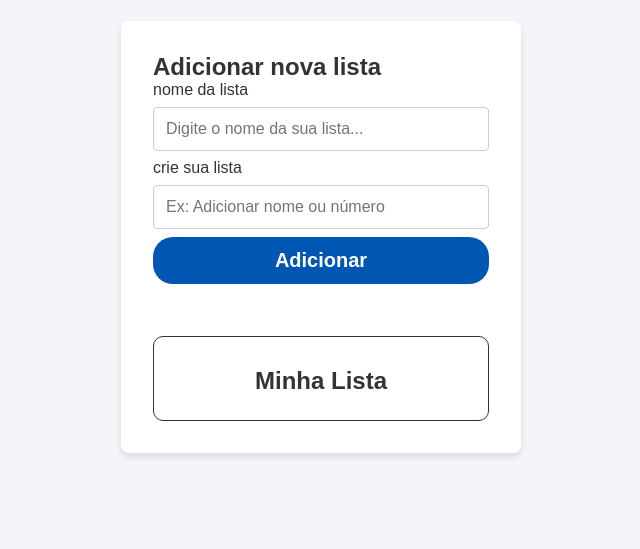
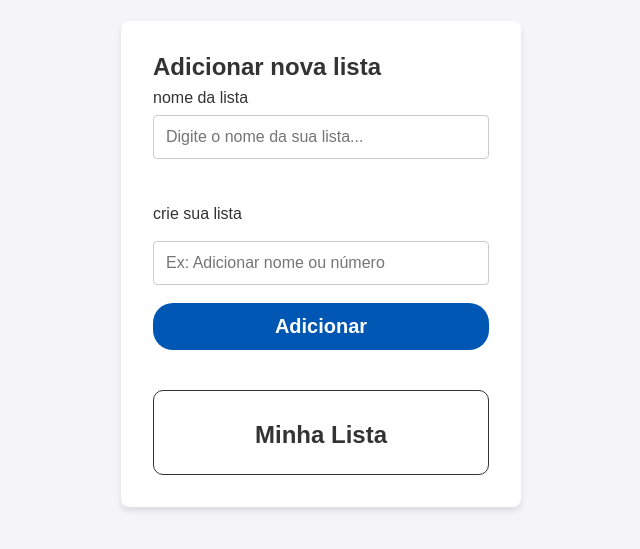
Before and after one commit to ronaldomelo116/mylist, a plain HTML site: page index.html in a window 1280 px wide. Shown: the part 63-612 px from the top of the page, without its empty margins (319-959 px from the left). Drawn offline with Linux system fonts and the light colour scheme.

Commit message:
fixando as section input-group no top da pagina

```diff
--- a/index.html
+++ b/index.html
@@ -1,56 +1,45 @@
 <!doctype html>
 <html lang="pt-br">
+
 <head>
   <meta charset="UTF-8" />
   <meta name="viewport" content="width=device-width, initial-scale=1.0" />
   <meta http-equiv="X-UA-Compatible" content="IE=edge" />
   <!-- SEO Básico (Para buscadores como o Google) -->
   <title>Minha Lista de Tarefas</title>
-    <meta
-      name="description"
-      content="Um lista virtual para você organizar suas tarefas diárias de forma simples e rápida."
-    />
+  <meta name="description"
+    content="Um lista virtual para você organizar suas tarefas diárias de forma simples e rápida." />
   <meta name="author" content="Seu Nome" />
   <meta name="robots" content="index, follow" />
 
   <!-- Open Graph (Para quando você compartilhar o link no WhatsApp, Telegram, LinkedIn) -->
   <meta property="og:type" content="website" />
   <meta property="og:title" content="Minha Lista de Tarefas" />
-    <meta
-      property="og:description"
-      content="Crie listas personalizadas e gerencie seus afazeres."
-    />
+  <meta property="og:description" content="Crie listas personalizadas e gerencie seus afazeres." />
   <meta property="og:image" content="link-de-uma-foto-do-seu-projeto.png" />
 
   <link rel="stylesheet" href="style.css" />
 </head>
+
 <body>
   <header>
     <h1>Minha lista</h1>
   </header>
 
   <main>
-      <section>
+
+      <section class="section-title">
         <h2>Adicionar nova lista</h2>
-        <form id="form-tarefa">
         <label for="input-title">nome da lista</label>
-          <input
-            type="text"
-            id="input-title"
-            name="name-list"
-            placeholder="Digite o nome da sua lista..."
-          />
+        <input type="text" id="input-title" name="name-list" placeholder="Digite o nome da sua lista..." />
+      </section>
+
+      <section class="input-group">
         <label for="nova-tarefa">crie sua lista</label>
-          <input
-            type="text"
-            id="nova-tarefa"
-            name="tarefa"
-            required
-            placeholder="Ex: Adicionar nome ou número"
-          />
+        <input type="text" id="nova-tarefa" name="tarefa" required placeholder="Ex: Adicionar nome ou número" />
         <button type="button" id="button-add">Adicionar</button>
-        </form>
       </section>
+
       <section class="my-list">
         <div class="container-list">
           <h2 id="list-title">Minha Lista</h2>
@@ -63,4 +52,5 @@
 
   <script src="script.js"></script>
 </body>
+
 </html>
--- a/style.css
+++ b/style.css
@@ -3,6 +3,10 @@
   padding: 0;
   box-sizing: border-box;
   font-family: sans-serif;
+}
+
+html {
+  scroll-behavior: smooth;
 }
 
 body {
@@ -32,11 +36,34 @@ header h1 {
   font-size: 1.5rem;
 }
 
+.section-title {
+  display: flex;
+  flex-direction: column;
+  gap: 0.5rem;
+  margin-bottom: 1rem;
+}
+
+.input-group {
+  position: sticky;
+  top: 0;
+  background-color: #ffffff;
+  z-index: 10;
+  display: flex;
+  flex-direction: column;
+  gap: 0.5rem;
+  padding: 10px 0;
+
+}
+
+.input-group label {
+  margin: 20px 0 10px 0;
+}
+
 form {
   display: flex;
   flex-direction: column;
   gap: 0.5rem;
-  margin-bottom: 2rem;
+  /*   margin-bottom: 2rem; */
 }
 
 .my-list {
@@ -71,8 +98,9 @@ input {
   text-align: center;
 }
 
-button {
+#button-add {
   padding: 0.75rem;
+  margin: 10px 0;
   background-color: #0056B3;
   border-radius: 20px;
   border: none;
@@ -83,11 +111,11 @@ button {
   transition: all 0.3s ease-in-out;
 }
 
-button:hover {
+#button-add:hover {
   background-color: #333;
 }
 
-button:active {
+#button-add:active {
   background-color: #0056B3;
   transform: scale(0.95);
 }
@@ -97,6 +125,9 @@ button:active {
   padding: 0;
   margin: 15px 0 0 0;
   width: 100%;
+/*   max-height: 250px;
+  overflow-y: auto; */
+  padding-right: 5px;
 }
 
 #list-tarefas li {
```
Lines whose indentation alone changed are shown as unchanged.
